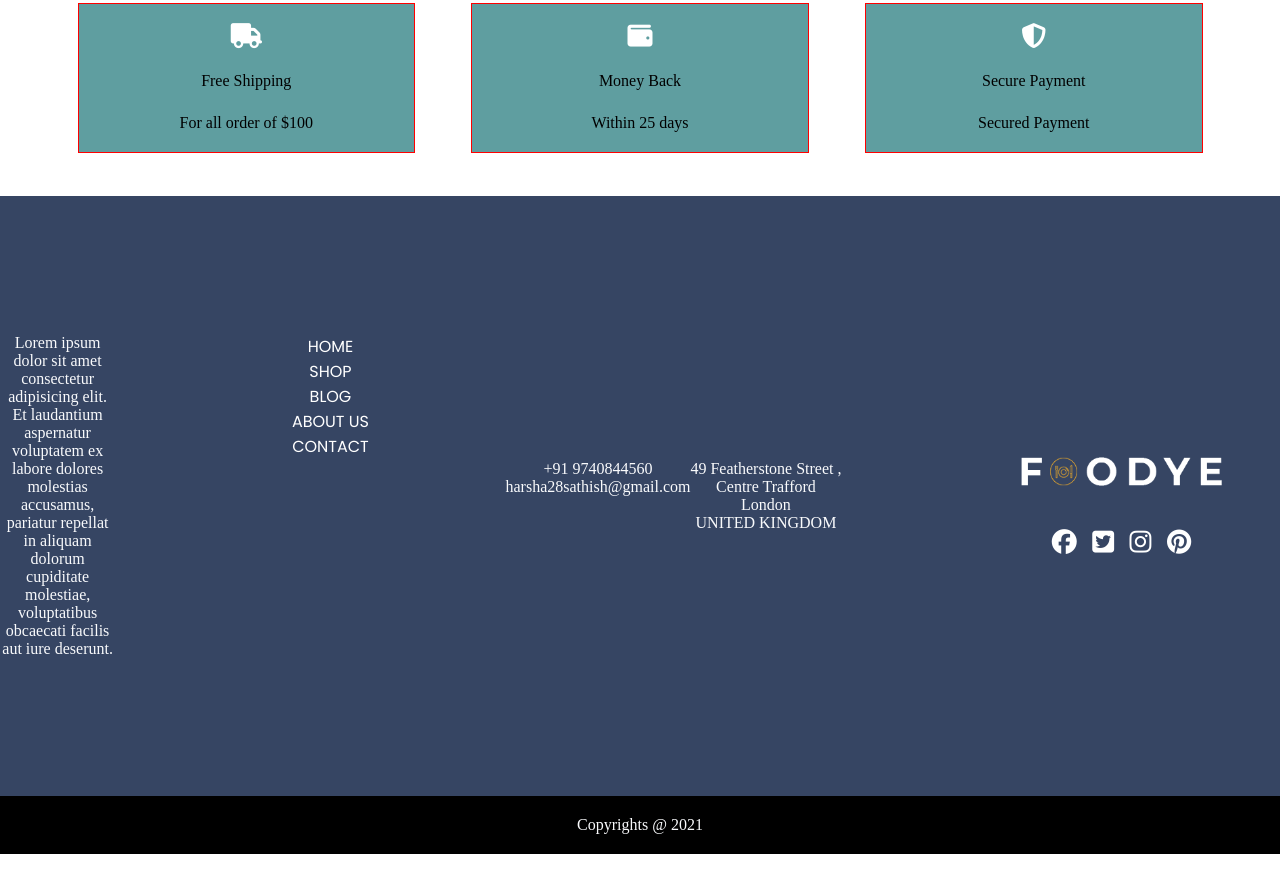
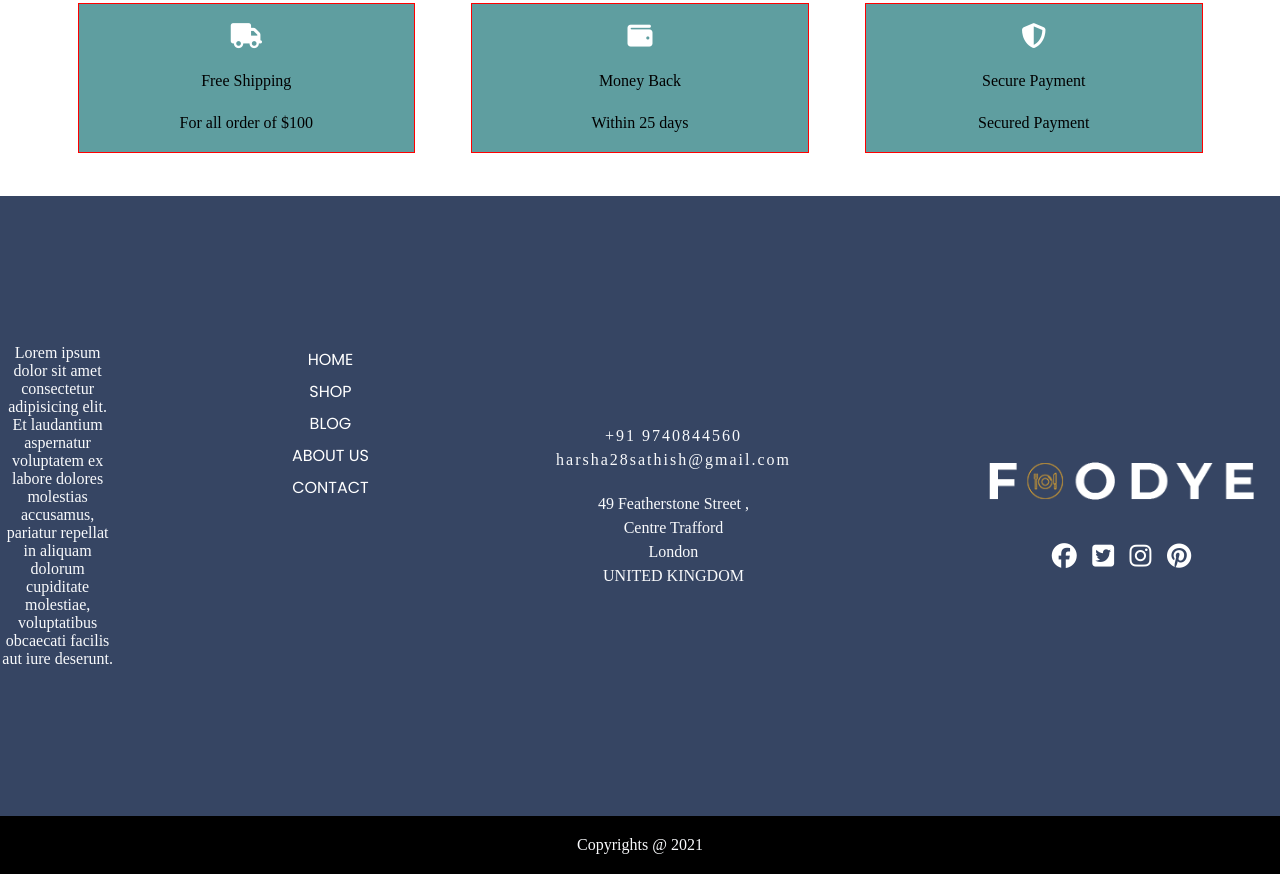
Before and after one commit to harsha28KS/food_website, a plain HTML site: page index.html in a window 1280 px wide. Shown: the part 1166-2040 px from the top of the page. Drawn offline with Linux system fonts and the light colour scheme.

Commit message:
changes done

```diff
--- a/newstyle.css
+++ b/newstyle.css
@@ -196,7 +196,7 @@ footer {
   align-items: center;
   justify-content: space-between;
   padding: 40px 0px;
-  height: 600px;
+  height: 620px;
   text-align: center;
 }
 
@@ -205,6 +205,10 @@ footer {
   flex-direction: column;
   !justify-content: space-between;
   align-items: center;
+}
+
+.footer .navbar__brand {
+  width: 90%;
 }
 
 .social__media__icons {
@@ -217,6 +221,17 @@ footer {
 .footer__contact__address {
   display: flex;
   justify-content: space-between;
+  flex-direction: column;
+  line-height: 1.5;
+}
+
+.footer__contact {
+  padding: 10px;
+  letter-spacing: 2px;
+}
+
+.footer__address {
+  padding: 10px;
 }
 
 .footer__content {
@@ -227,6 +242,10 @@ footer {
 
 .footer__description {
   flex-basis: 60%;
+}
+
+.footer__links .nav__items__list {
+  line-height: 2;
 }
 
 .copyright {
```
